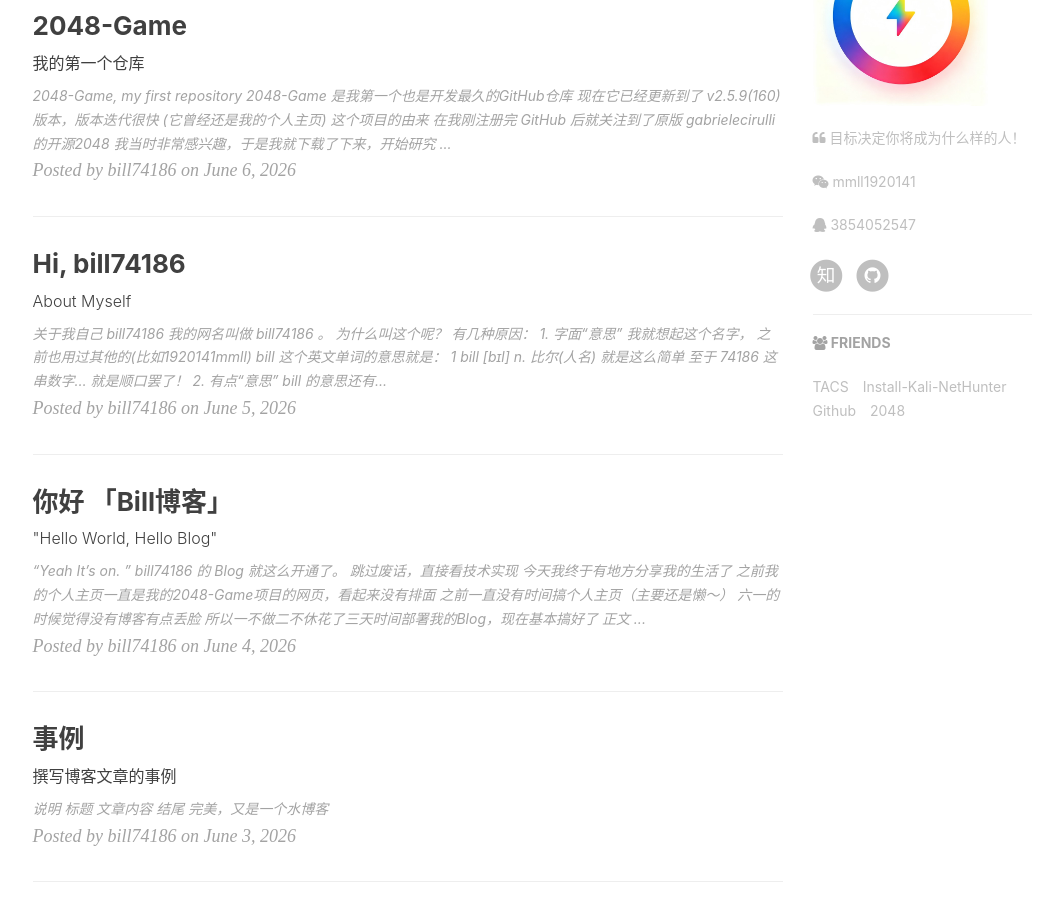
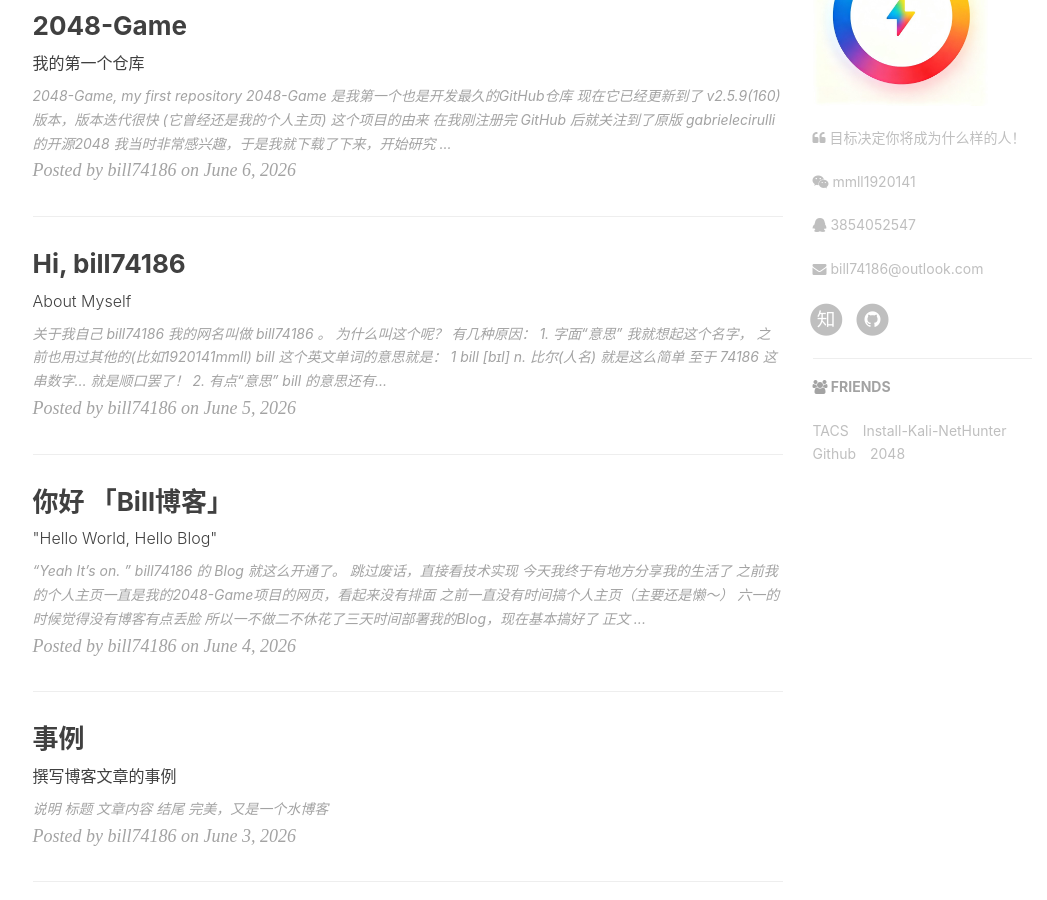
Before and after one commit to bill74186/bill74186.github.io, a Jekyll site: the page built from index.html, in a window 1280 px wide and 900 px high, scrolled down 696 px. Shown: the whole window, without its empty margins (135-1182 px from the left). Built offline with Jekyll 4.4.1, drawn with Linux system fonts in a browser that asks for light colours; the list of posts is cut into pages by our own code; comment, search, counter and statistics services are not loaded.

Commit message:
修复：增加误删的邮箱联系方式

```diff
--- a/_config.yml
+++ b/_config.yml
@@ -14,10 +14,9 @@ github_repo: "https://github.com/bill74186/bill74186.github.io.git"
 sidebar: true
 sidebar-about-description: "目标决定你将成为什么样的人！"
 sidebar-avatar: /img/bill74186.png
-sidebar-email: bill74186@outlook.com
 sidebar-qq: 3854052547
 sidebar-wechat: mmll1920141
-
+sidebar-email: bill74186@outlook.com
 
 future: true
 
--- a/_includes/short-about.html
+++ b/_includes/short-about.html
@@ -14,6 +14,9 @@
 	{% if site.sidebar-qq %}
 	<p><i class="fa fa-qq"></i> {{site.sidebar-qq}}</p>
 	{% endif %}
+	{% if site.sidebar-email %}
+    <p><i class="fa fa-envelope"></i> {{site.sidebar-email}}</p>
+    {% endif %}
 	<!-- SNS Link -->
 	{% include sns-links.html %}
   </div>
```
